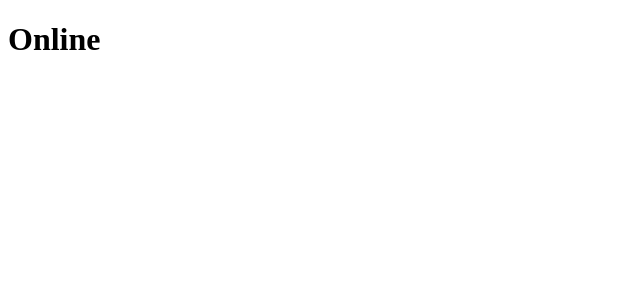
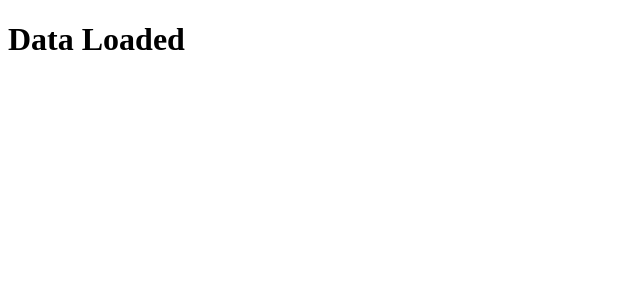
Before and after one commit to simransingh-dev/react-learning, a React (Create React App) app: page / in a window 1280 px wide. Shown: the top 300 px of the page, without its empty margins (0-640 px from the left). Built offline with nearby package versions, Linux system fonts and the light colour scheme.

Commit message:
Initial React project

```diff
--- a/src/App.js
+++ b/src/App.js
@@ -236,13 +236,12 @@
 // online and offline status
 
 function App(){
-  const isOnline = true;
-
-  return(
+const loading=false;
+  return (
     <div>
       {
-        isOnline ? <h1> Online</h1>:
-        <h1>Offline</h1>
+        loading ? <h1> Loading ...</h1> :
+        <h1>Data Loaded</h1>
       }
     </div>
   );
```
